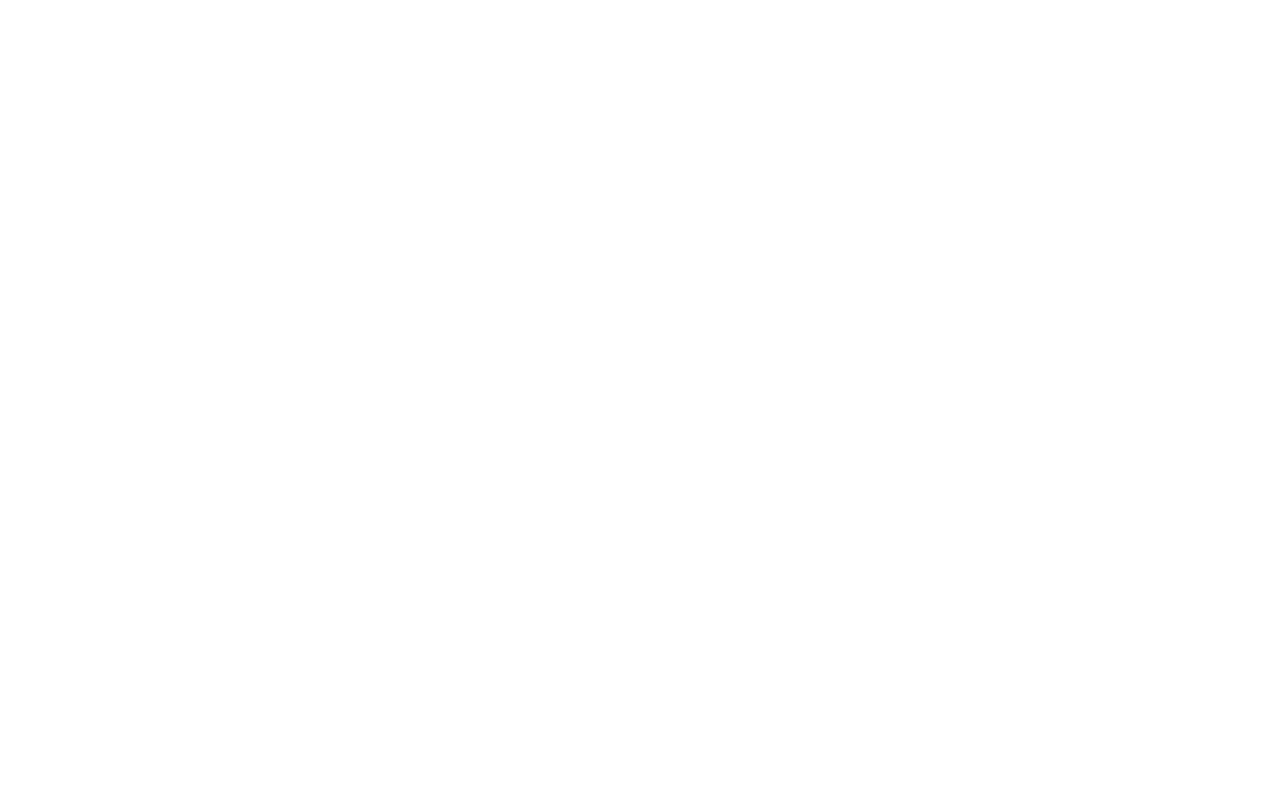
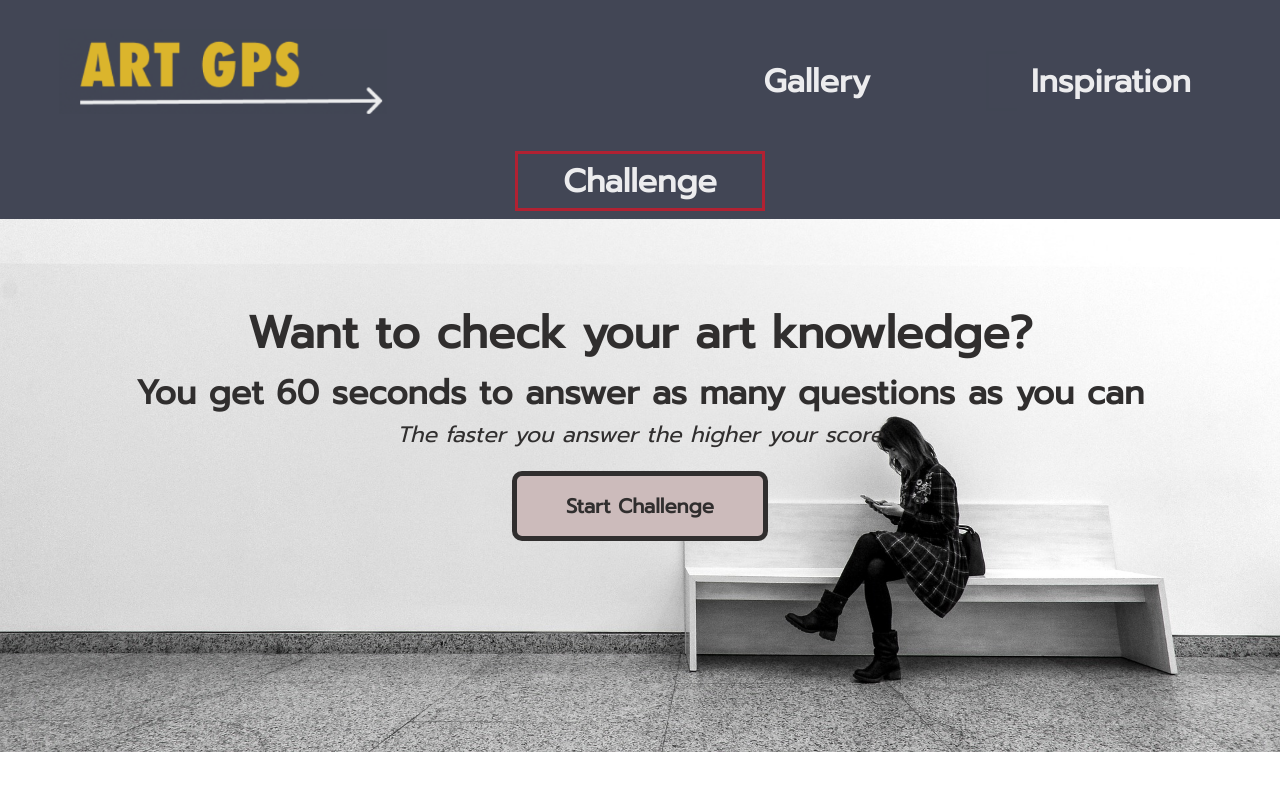
Before and after one commit to smirnovdv/ArtGPS, a React (Create React App) app in the folder art-gps-react/: page /startChallenge in a window 1280 px wide. Shown: the top 790 px of the page. Built offline with nearby package versions, Linux system fonts and the light colour scheme; a web font is replaced by a local one.

Commit message:
art challenge instructions page added

```diff
--- a/art-gps-react/src/App.js
+++ b/art-gps-react/src/App.js
@@ -23,6 +23,11 @@
           return <GalleryPage/>
         }
       }/>
+      <Route path='/startChallenge' exact render = {
+        () => {
+          return <ChallengePage/>
+        }
+      }/>
       <Route path='/challenge' exact render = {
         () => {
           return <ChallengePage/>
--- a/art-gps-react/src/ChallengePage.js
+++ b/art-gps-react/src/ChallengePage.js
@@ -2,18 +2,32 @@
 import './css/ChallengePage.css';
 import Navbar from './Navbar';
 import ChallengePic from './ChallengePic';
+import StartChallenge from './StartChallenge';
 
+
+const Router = require("react-router-dom").BrowserRouter;
+const Route = require("react-router-dom").Route;
 
 
 
 class ChallengePage extends Component{
-
+    constructor() {
+        super();
+        this.state = {
+            renderedPage : <StartChallenge startFunction = {this.start}/>
+        }
+    }
+    start = ()=>{
+        this.setState(
+            {renderedPage: <ChallengePic />}
+        )
+    }
     render(){
         return (
             <div className="challengePage">
                 <Navbar activePage="challenge"/>
                 {/* <ChallengeScore/> */}
-                <ChallengePic />
+                {this.state.renderedPage}
                 {/* <ChallengeQnA/>
                 <ChallengeRightAnswer/> */}
             </div>
--- /dev/null
+++ b/art-gps-react/src/StartChallenge.js
@@ -0,0 +1,15 @@
+import React from 'react'
+import './css/StartChallenge.css'
+
+export default function StartChallenge(props) {
+    return (
+        <div>
+            <div className="startChallenge">
+                <h1>Want to check your art knowledge?</h1>
+                <h2>You get 60 seconds to answer as many questions as you can</h2>
+                <p>The faster you answer the higher your score</p>
+                <div onClick={props.startFunction}>Start Challenge</div>
+            </div>
+        </div>
+    )
+}
--- a/art-gps-react/src/css/ChallengePage.css
+++ b/art-gps-react/src/css/ChallengePage.css
@@ -13,3 +13,100 @@
     /* background: rgb(104,104,107);
     background: linear-gradient(90deg, rgba(104,104,107,1) 0%, rgba(209,222,206,1) 53%); */
 }
+
+.challengePic {
+    width:40vw;
+    height:75vh;
+    margin:20px;
+    margin-left: 5vw;
+    background-size: contain;
+    background-position: center;
+    background-repeat: no-repeat;
+    /* box-shadow: 5px 5px #888888; */
+}
+
+.buttons {
+    margin-top:30px;
+    height:75vh;
+    max-width:60vw;
+    display:flex;
+    flex-direction: column;
+    flex-wrap: nowrap;
+
+}
+
+.answer {
+    font-weight: bold;
+    position: relative;
+    font-size: 20px;
+    width:40vw;
+    height:70px;
+    margin-left:65px;
+    margin-top:20px;
+    border:5px, solid, #dbb943;
+    color:rgb(48, 46, 46);
+    background-color:rgb(255, 255, 255);
+    border-radius: 10px;
+}
+
+.answer img {
+    width:100%;
+    object-fit: cover;
+}
+
+.answer:active {
+    font-weight: bold;
+    font-size: 22px;
+    margin-left:65px;
+    width:40vw;
+    height:70px;
+    color:rgb(49, 48, 48);
+}
+
+.challengeQuestion {
+    margin:7vh;
+    position: relative;
+    font-size: 32px;
+    width:40vw;
+    height:40px;
+    margin-left:75px;
+    text-align: center;
+
+}
+
+.challengeQuestion:nth-of-type(1) {
+    font-weight: bold;
+}
+
+
+.clickedWrong {
+    font-weight: bold;
+    position: relative;
+    font-size: 20px;
+    width:40vw;
+    height:70px;
+    margin-left:65px;
+    margin-top: 20px;
+    background-color:rgb(209, 108, 108);
+    color:rgb(49, 48, 48);
+}
+
+.clickedRight {
+    font-weight: bold;
+    position: relative;
+    font-size: 20px;
+    width:40vw;
+    height:70px;
+    margin-left:65px;
+    margin-top: 20px;
+    background-color:rgb(87, 167, 87);
+    color:rgb(49, 48, 48);
+}
+
+.score {
+    color:rgb(14, 139, 14)
+}
+
+.seconds {
+    color:rgb(209, 9, 9)
+}
--- a/art-gps-react/src/css/ChallengePic.css
+++ b/art-gps-react/src/css/ChallengePic.css
@@ -3,7 +3,7 @@
     width:40vw;
     height:75vh;
     margin:20px;
-    margin-left: 5vw;
+    margin-left: 2vw;
     background-size: contain;
     background-position: center;
     background-repeat: no-repeat;
@@ -13,7 +13,7 @@
 .buttons {
     margin-top:30px;
     height:75vh;
-    max-width:60vw;
+    max-width:50vw;
     display:flex;
     flex-direction: column;
     flex-wrap: nowrap;
@@ -29,7 +29,6 @@
     height: fit-content;
     margin-left:65px;
     margin-top:20px;
-    border:5px, solid, #dbb943;
     color:rgb(48, 46, 46);
     background-color:rgb(204, 187, 187);
     border-radius: 10px;
@@ -37,6 +36,26 @@
     align-items: center;
     justify-content: center;
     text-align: center;
+    cursor: default;
+}
+
+.answer:hover {
+    font-weight: bold;
+    position: relative;
+    font-size: 20px;
+    width:40vw;
+    min-height:70px;
+    height: fit-content;
+    margin-left:65px;
+    margin-top:20px;
+    color:rgb(48, 46, 46);
+    background-color:rgb(167, 155, 155);
+    border-radius: 10px;
+    display:flex;
+    align-items: center;
+    justify-content: center;
+    text-align: center;
+    cursor: default;
 }
 
 .answer img {
@@ -46,7 +65,7 @@
 
 .answer:active {
     font-weight: bold;
-    font-size: 22px;
+    font-size: 21px;
     margin-left:65px;
     width:40vw;
     min-height:70px;
@@ -114,20 +133,42 @@
 }
 
 .score {
-    color:rgb(14, 139, 14)
+    color:rgb(34, 122, 60)
 }
 
 .seconds {
-    color:rgb(209, 9, 9)
+    color:rgb(209, 9, 9);
+    animation: pulsate 1s;
+    animation-iteration-count: 60;
+    opacity: 1;
 }
 
+
+@keyframes pulsate {
+    0% {
+        opacity: 1;
+    }
+    75% {
+        opacity: 0.6;
+    }
+    100% {
+        opacity: 1s
+    }
+}
+
+
+
 .scoreAndTime {
-    margin:5vh;
     position: relative;
+    height:65px;
+    line-height: 65px;
+    display: inline-block;
+    padding:5vh;
     font-size: 26px;
-    width:40vw;
+    width:500px;
+    margin-left:155px;
+    text-align: left;
+    font-weight: bolder;
     height:40px;
-    margin-left:75px;
-    text-align: center;
-    font-weight: bolder;
+
 }
--- /dev/null
+++ b/art-gps-react/src/css/StartChallenge.css
@@ -0,0 +1,74 @@
+.startChallenge {
+    font-family: 'Prompt', sans-serif;
+    width: 100vw;
+    height: 85vh;
+    display:flex;
+    flex-direction: column;
+    justify-content: flex-start;
+    align-items: center;
+    font-family: 'Prompt', sans-serif;
+    font-size:140%;
+    color:rgb(48, 46, 46);;
+    background-image: url('../images/women.jpg');
+    background-position: 0px -320px;
+    background-size: 100%;
+    background-repeat: no-repeat;
+    padding-top:10vh;
+
+}
+
+.startChallenge div {
+    font-weight: bold;
+    position: relative;
+    font-size: 20px;
+    width:20vw;
+    min-height:70px;
+    border: solid rgb(48, 46, 46) 5px;
+    background-color:rgb(204, 187, 187);
+    border-radius: 10px;
+    display:flex;
+    align-items: center;
+    justify-content: center;
+    text-align: center;
+    cursor: default;
+    margin-top:20px;
+}
+
+.startChallenge div:hover {
+    font-weight: bold;
+    position: relative;
+    font-size: 20px;
+    width:20vw;
+    min-height:70px;
+    border: solid black 5px;
+    background-color:rgb(71, 68, 68);
+    border-radius: 10px;
+    display:flex;
+    align-items: center;
+    justify-content: center;
+    text-align: center;
+    cursor: default;
+    margin-top:20px;
+    color:white;
+}
+
+.startChallenge div:active {
+    font-weight: bold;
+    position: relative;
+    font-size: 22px;
+    width:20vw;
+    min-height:70px;
+    border: solid black 5px;
+    background-color:rgb(151, 142, 142);
+    border-radius: 10px;
+    display:flex;
+    align-items: center;
+    justify-content: center;
+    text-align: center;
+    cursor: default;
+    margin-top:20px;
+}
+
+.startChallenge p {
+    font-style: italic;
+}
```
